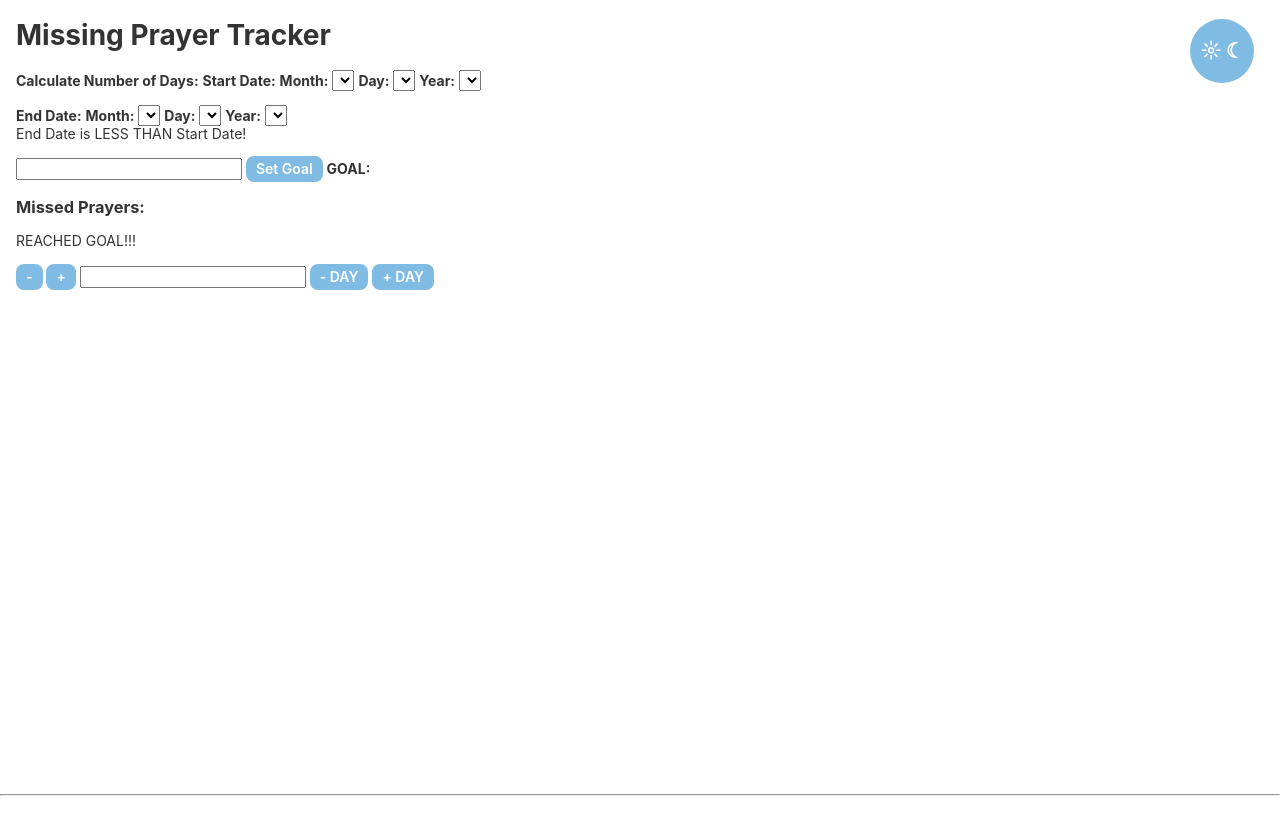
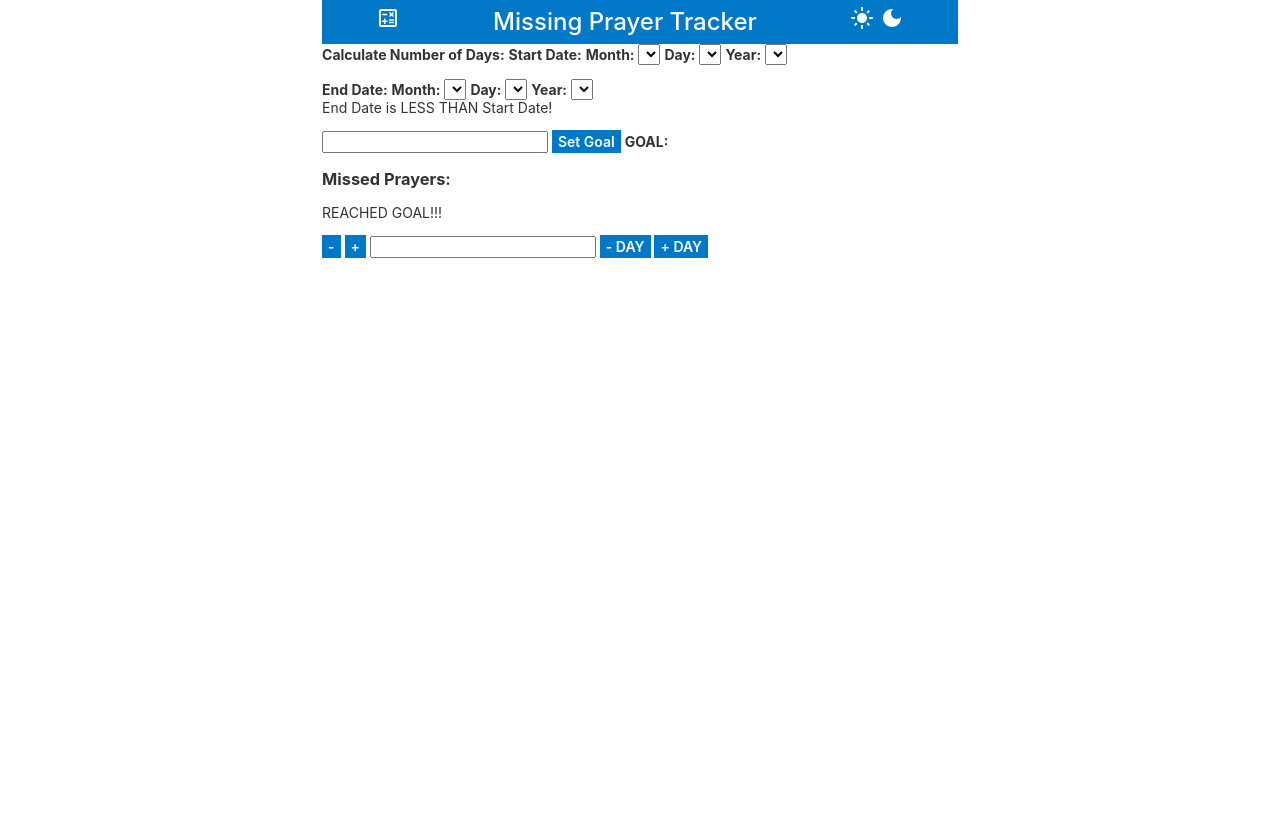
Before and after one commit to syedmwgilani/missed-prayer-tracker, a plain HTML site: page index.html in a window 1280 px wide. Drawn offline with Linux system fonts and the light colour scheme; a script that the page names is missing.

Commit message:
Formatted js and removed unsed js.

```diff
--- a/index.html
+++ b/index.html
@@ -14,17 +14,22 @@
 
 <body data-bind="class: darkMode">
 
-    <div class="page-container">
-        <div class="content-wrap">
-
-            <button onclick="topFunction()" id="back-to-top-button" title="Go to top">⌃</button>
-
+    <div class="wrapper">
+        <div class="bar">
+            <button data-bind="click: darkModeFunc" class="calc-button"
+                title="Show Calculate Number of Days Section">
+                <svg xmlns="http://www.w3.org/2000/svg" enable-background="new 0 0 24 24" height="24px" viewBox="0 0 24 24" width="24px" fill="#000000"><g><rect fill="none" height="24" width="24"/></g><g><g><path d="M19,3H5C3.9,3,3,3.9,3,5v14c0,1.1,0.9,2,2,2h14c1.1,0,2-0.9,2-2V5C21,3.9,20.1,3,19,3z M19,19H5V5h14V19z"/><rect height="1.5" width="5" x="6.25" y="7.72"/><rect height="1.5" width="5" x="13" y="15.75"/><rect height="1.5" width="5" x="13" y="13.25"/><polygon points="8,18 9.5,18 9.5,16 11.5,16 11.5,14.5 9.5,14.5 9.5,12.5 8,12.5 8,14.5 6,14.5 6,16 8,16"/><polygon points="14.09,10.95 15.5,9.54 16.91,10.95 17.97,9.89 16.56,8.47 17.97,7.06 16.91,6 15.5,7.41 14.09,6 13.03,7.06 14.44,8.47 13.03,9.89"/></g></g></svg>
+            </button>
+            <span class="title">Missing Prayer Tracker</span>
             <button data-bind="click: darkModeFunc" class="dark-mode-button" title="Dark Mode">
-                <span data-bind="if: darkModeBool" class="dark-mode-button-text">☼️</span>
-                <span data-bind="ifnot: darkModeBool" class="dark-mode-button-text">☾</span>
+                <span data-bind="if: darkModeBool" class="dark-mode-button-text">
+                    <svg xmlns="http://www.w3.org/2000/svg" enable-background="new 0 0 24 24" height="24px" viewBox="0 0 24 24" width="24px" fill="#000000"><rect fill="none" height="24" width="24"/><path d="M12,7c-2.76,0-5,2.24-5,5s2.24,5,5,5s5-2.24,5-5S14.76,7,12,7L12,7z M2,13l2,0c0.55,0,1-0.45,1-1s-0.45-1-1-1l-2,0 c-0.55,0-1,0.45-1,1S1.45,13,2,13z M20,13l2,0c0.55,0,1-0.45,1-1s-0.45-1-1-1l-2,0c-0.55,0-1,0.45-1,1S19.45,13,20,13z M11,2v2 c0,0.55,0.45,1,1,1s1-0.45,1-1V2c0-0.55-0.45-1-1-1S11,1.45,11,2z M11,20v2c0,0.55,0.45,1,1,1s1-0.45,1-1v-2c0-0.55-0.45-1-1-1 C11.45,19,11,19.45,11,20z M5.99,4.58c-0.39-0.39-1.03-0.39-1.41,0c-0.39,0.39-0.39,1.03,0,1.41l1.06,1.06 c0.39,0.39,1.03,0.39,1.41,0s0.39-1.03,0-1.41L5.99,4.58z M18.36,16.95c-0.39-0.39-1.03-0.39-1.41,0c-0.39,0.39-0.39,1.03,0,1.41 l1.06,1.06c0.39,0.39,1.03,0.39,1.41,0c0.39-0.39,0.39-1.03,0-1.41L18.36,16.95z M19.42,5.99c0.39-0.39,0.39-1.03,0-1.41 c-0.39-0.39-1.03-0.39-1.41,0l-1.06,1.06c-0.39,0.39-0.39,1.03,0,1.41s1.03,0.39,1.41,0L19.42,5.99z M7.05,18.36 c0.39-0.39,0.39-1.03,0-1.41c-0.39-0.39-1.03-0.39-1.41,0l-1.06,1.06c-0.39,0.39-0.39,1.03,0,1.41s1.03,0.39,1.41,0L7.05,18.36z"/></svg>
+                </span>
+                <span data-bind="ifnot: darkModeBool" class="dark-mode-button-text">
+                    <svg xmlns="http://www.w3.org/2000/svg" enable-background="new 0 0 24 24" height="24px" viewBox="0 0 24 24" width="24px" fill="#000000"><rect fill="none" height="24" width="24"/><path d="M12,3c-4.97,0-9,4.03-9,9s4.03,9,9,9s9-4.03,9-9c0-0.46-0.04-0.92-0.1-1.36c-0.98,1.37-2.58,2.26-4.4,2.26 c-2.98,0-5.4-2.42-5.4-5.4c0-1.81,0.89-3.42,2.26-4.4C12.92,3.04,12.46,3,12,3L12,3z"/></svg>
+                </span>
             </button>
-
-            <h1 class="header">Missing Prayer Tracker</h1>
+        </div>
 
         <b>Calculate Number of Days:</b>
 
@@ -78,11 +83,7 @@
         <input type="number" data-bind="textInput: numToIncrementComp"></input>
         <button data-bind="click: decrementDay">- DAY</button>
         <button data-bind="click: incrementDay">+ DAY</button>
-        </div>
 
-        <footer>
-            <hr />
-        </footer>
     </div>
 
     <script>
@@ -97,15 +98,15 @@
         }
 
         let vm = new function () {
-            let self = this;
+            let self = this
 
             self.darkModeBool = ko.observable(
                 localStorage.getItem('darkModeBool') == 'true' ? true : false
-            );
-            self.darkMode = ko.computed( () => {
+            )
+            self.darkMode = ko.computed(() => {
                 localStorage.setItem('darkModeBool', self.darkModeBool())
-                return self.darkModeBool() ? 'dark-mode' : 'light-mode';
-            });
+                return self.darkModeBool() ? 'dark-mode' : 'light-mode'
+            })
             self.darkModeFunc = () => {
                 self.darkModeBool(self.darkModeBool() ? false : true)
             }
@@ -163,16 +164,16 @@
             self.startDayComp = ko.computed(() => {
                 let month = self.startMonth()
                 let year = parseInt(self.startYear())
-                if( month == "02 - February" && leapYear(year)) {
-                    self.startDaysOA(self.days.slice(0,29))
+                if (month == "02 - February" && leapYear(year)) {
+                    self.startDaysOA(self.days.slice(0, 29))
                 } else if (month == "02 - February") {
-                    self.startDaysOA(self.days.slice(0,28))
-                } else if(  month == "04 - April"
+                    self.startDaysOA(self.days.slice(0, 28))
+                } else if (month == "04 - April"
                     || month == "06 - June"
                     || month == "09 - September"
                     || month == "11 - November"
                 ) {
-                    self.startDaysOA(self.days.slice(0,30))
+                    self.startDaysOA(self.days.slice(0, 30))
                 } else {
                     self.startDaysOA(self.days.slice())
                 }
@@ -188,16 +189,16 @@
             self.endDayComp = ko.computed(() => {
                 let month = self.endMonth()
                 let year = parseInt(self.endYear())
-                if( month == "02 - February" && leapYear(year)) {
-                    self.endDaysOA(self.days.slice(0,29))
+                if (month == "02 - February" && leapYear(year)) {
+                    self.endDaysOA(self.days.slice(0, 29))
                 } else if (month == "02 - February") {
-                    self.endDaysOA(self.days.slice(0,28))
-                } else if(  month == "04 - April"
+                    self.endDaysOA(self.days.slice(0, 28))
+                } else if (month == "04 - April"
                     || month == "06 - June"
                     || month == "09 - September"
                     || month == "11 - November"
                 ) {
-                    self.endDaysOA(self.days.slice(0,30))
+                    self.endDaysOA(self.days.slice(0, 30))
                 } else {
                     self.endDaysOA(self.days.slice())
                 }
@@ -210,7 +211,7 @@
             self.endDateIssue = ko.observable(false)
             self.endDate = ko.computed(() => {
                 let date = new Date(self.endMonth().slice(0, 2) + '/' + self.endDay() + '/' + self.endYear())
-                if( date.getTime() < self.startDate().getTime() ) { self.endDateIssue(true) }
+                if (date.getTime() < self.startDate().getTime()) { self.endDateIssue(true) }
                 else { self.endDateIssue(false) }
                 return date
             })
@@ -230,10 +231,10 @@
                 }
             })
 
-            self.goal = ko.observable( parseInt(localStorage.getItem('goal')) )
+            self.goal = ko.observable(parseInt(localStorage.getItem('goal')))
             self.setGoal = () => {
                 localStorage.setItem('goal', self.calcNumOfDays())
-                self.goal( self.calcNumOfDays() )
+                self.goal(self.calcNumOfDays())
             }
 
             self.prayer = ko.observable(parseInt(localStorage.getItem('current prayer')))
@@ -305,28 +306,7 @@
 
         }
 
-        ko.applyBindings(vm);
-
-
-        //https://www.w3schools.com/howto/tryit.asp?filename=tryhow_js_scroll_to_top
-        let backToTopBtn = document.getElementById('back-to-top-button');
-
-        // When the user scrolls down 20px from the top of the document, show the button
-        window.onscroll = function () { scrollFunction() };
-
-        function scrollFunction() {
-            if (document.body.scrollTop > 20 || document.documentElement.scrollTop > 20) {
-                backToTopBtn.style.display = "block";
-            } else {
-                backToTopBtn.style.display = "none";
-            }
-        }
-
-        // When the user clicks on the button, scroll to the top of the document
-        function topFunction() {
-            document.body.scrollTop = 0;
-            document.documentElement.scrollTop = 0;
-        }
+        ko.applyBindings(vm)
 
     </script>
 
--- a/style.css
+++ b/style.css
@@ -12,44 +12,37 @@ a {
 
 button {
     background-color: rgb(0, 120, 200);
-    background-color: rgba(0, 120, 200, 0.5);
     color: white;
     font-weight: 600;
-    border: 4px solid rgba(0, 0, 0, 0);
-    border-radius: 8px;
+    line-height: 1.5;
+    border: none;
     cursor: pointer;
 }
-
 button:hover {
-    border: 4px solid rgb(0, 120, 200);
+    background-color: rgb(51, 51, 51);
 }
 
-ul {
-    list-style-type: none;
-    padding: 0 5%;
-    margin: 0;
+.wrapper {
+    max-width: 72ch;
+    margin: 0 auto 1rem auto;
 }
 
-.icon {
-    height: 1.25rem;
-    width: 1.25rem;
+.bar {
+    display: flex;
+    justify-content: space-around;
+    color: white;
+    background-color: rgb(0, 120, 200);
+    font-size: 1.5rem;
+    font-weight: 500;
+    line-height: 1.5;
 }
-
-.light-mode .icon {
+.bar svg {
     fill: white;
 }
 
-.dark-mode .icon {
-    fill: rgb(200, 200, 200);
-}
-
-.light-mode button {
-    color: white;
-}
-
-.dark-mode button {
-    color: rgb(200, 200, 200);
-}
+.calc-button { padding: .25rem 1.5rem; }
+.title { padding: .25rem .5rem; }
+.dark-mode-button { padding: .25rem 1.5rem; }
 
 .light-mode,
 .light-mode a,
@@ -64,45 +57,3 @@ ul {
     background-color: rgb(51, 51, 51);
     color: rgb(200, 200, 200);
 }
-
-.dark-mode-button {
-    position: fixed;
-    right: 2%;
-    aspect-ratio: 1;
-    border-radius: 50%;
-}
-
-.dark-mode-button-text {
-    font-size: 1.3rem;
-}
-
-#back-to-top-button {
-    display: none;
-    position: fixed;
-    bottom: 2rem;
-    right: 2rem;
-    z-index: 99;
-    font-size: 1.5rem;
-    font-weight: 600;
-    padding: 0.5rem 0.5rem 0 0.5rem;
-    outline: none;
-    cursor: pointer;
-    border-radius: 8px;
-}
-
-.page-container {
-    position: relative;
-    min-height: 100vh;
-}
-
-.content-wrap {
-    margin: 1rem;
-    padding-bottom: 3rem; /* Footer height */
-}
-
-footer {
-    position: absolute;
-    bottom: 0;
-    width: 100%;
-    height: 2rem; /* Footer height */
-}
```
Lines whose indentation alone changed are shown as unchanged.
